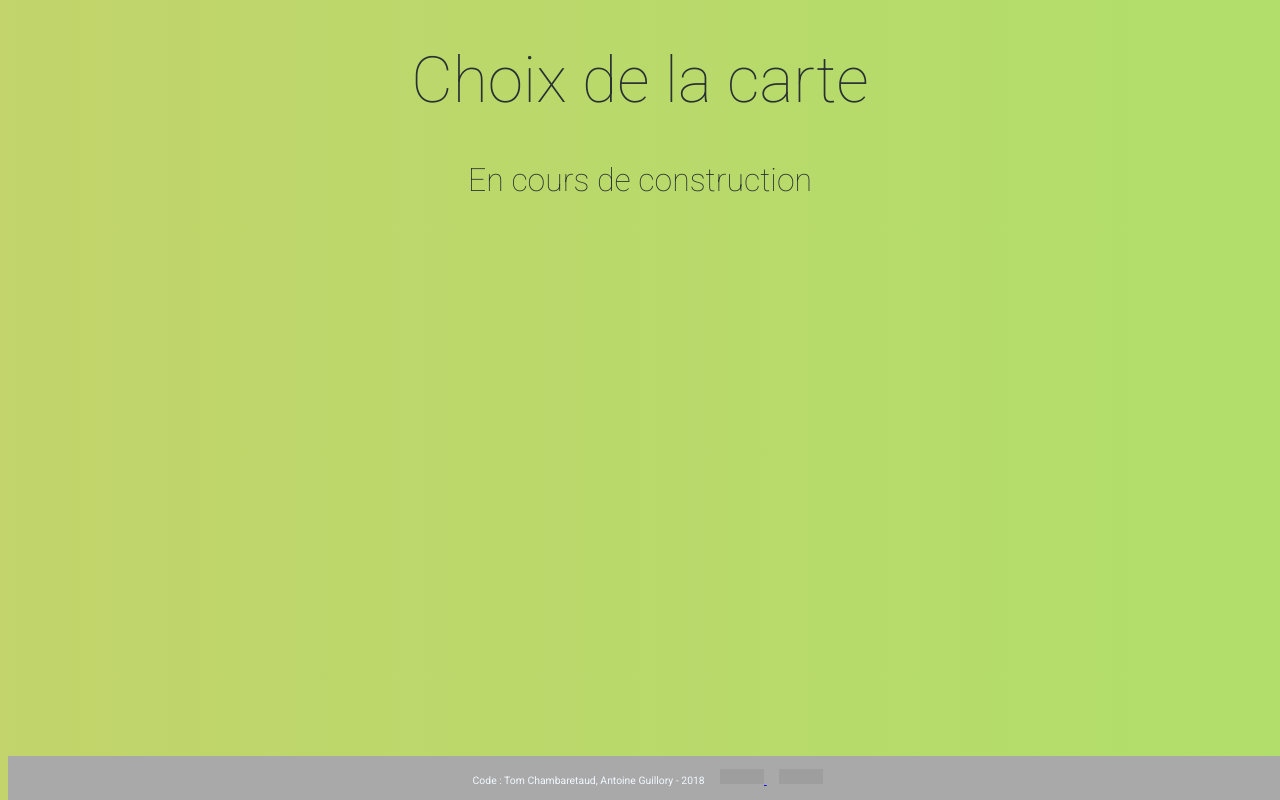
After one commit to tchambar/JSTowerDefense, a PHP site: page /php/maps.php in a window 1280 px wide. The commit adds this page. Run offline with PHP 8.4, Linux system fonts and the light colour scheme; grey boxes are pictures that could not be loaded.

Commit message:
Ébauche du modèle de cartes, W3C, rendu amélioré

```diff
--- a/css/home.css
+++ b/css/home.css
@@ -1,8 +1,8 @@
 @import url(http://fonts.googleapis.com/css?family=Roboto:400,400italic,500,500italic,700,700italic,900,900italic,300italic,300,100italic,100);
 body{
     font-family: 'Roboto', sans-serif;
-    background-image:linear-gradient(144deg, #ffffff, #d9faf8, #edf8f8);
-    animation: backg 8s ease infinite;
+    background-image:linear-gradient(270deg, #88f86c, #edb96a);
+    animation: backg 4s ease infinite;
     background-size: 600%, 600%;
 }
 
@@ -44,9 +44,18 @@ h2 {
     background: #5f6466;
 }
 
+#faqbtn:hover{
+    background: #5f3440;
+}
+
 #playbtn {
     background: #A9A9A9;
 }
+
+#playbtn:hover {
+    background: #E9C9C9;
+}
+
 
 #game, #faq {
     display: none;
@@ -117,13 +126,12 @@ footer {
     font-size: 65%;
 }
 
-#triangle, #square, #pentagon {
-    fill-opacity: 0.1;
-    border: solid black 2px;
-}
-
 #triangle {
     position:absolute;
     float: top;
     top:0;
 }
+
+.w3c {
+    padding-left: 1%;
+}
--- /dev/null
+++ b/html/footer.html
@@ -0,0 +1,11 @@
+Code : Tom Chambaretaud, Antoine Guillory - 2018
+<a class="w3c" href="http://jigsaw.w3.org/css-validator/check/referer">
+    <img style="border:0;width:44px;height:15px"
+         src="http://jigsaw.w3.org/css-validator/images/vcss"
+         alt="CSS Valide !" />
+</a>
+<a class="w3c" href="http://jigsaw.w3.org/css-validator/check/referer">
+    <img style="border:0;width:44px;height:15px"
+         src="http://jigsaw.w3.org/css-validator/images/vcss-blue"
+         alt="HTML Valide !" />
+</a>
--- a/js/home_design.js
+++ b/js/home_design.js
@@ -1,11 +1,8 @@
-FORM_MODE = 1;
-
-
 $(document).ready(function() {
     var h1 = "h1";
     var but = "#game";
     $(h1).hide();
-    $(h1).slideDown(500, function () {
+    $(h1).fadeIn(300, function () {
         $(but).show(0, function () {
             $(but).addClass("zoom");
         });
@@ -14,6 +11,6 @@ $(document).ready(function() {
             $.get("html/faq.html", function(data) {
                 $("#faq").html(data);
             });
-            $("#faq").slideDown(500);
+            $("#faq").fadeIn(500);
     });
 });
--- /dev/null
+++ b/php/maps.php
@@ -0,0 +1,25 @@
+<!DOCTYPE html>
+<html lang="fr">
+<head>
+    <meta charset="UTF-8">
+    <title>Choix de la Map</title>
+    <link rel="stylesheet" type="text/css" href="../css/home.css">
+    <link rel="icon" href="../img/gamepad.png">
+    <script src="https://ajax.googleapis.com/ajax/libs/jquery/3.3.1/jquery.min.js"></script>
+    <script src="../js/home_design.js"></script>
+    <link rel="stylesheet" href="https://cdnjs.cloudflare.com/ajax/libs/font-awesome/4.7.0/css/font-awesome.min.css">
+</head>
+<body>
+<h1>Choix de la carte</h1>
+<?php
+    //Il reste a définir comment nous allons charger les maps. Quel format ? Quel modèle appliquer a notre carte ?
+    // Comment gérer la grille ?
+?>
+<h2>En cours de construction</h2>
+<footer>
+    <?php
+        include_once("../html/footer.html");
+    ?>
+</footer>
+</body>
+</html>
```
Also changed, not shown: index.php (added, +31 -0 lines).
